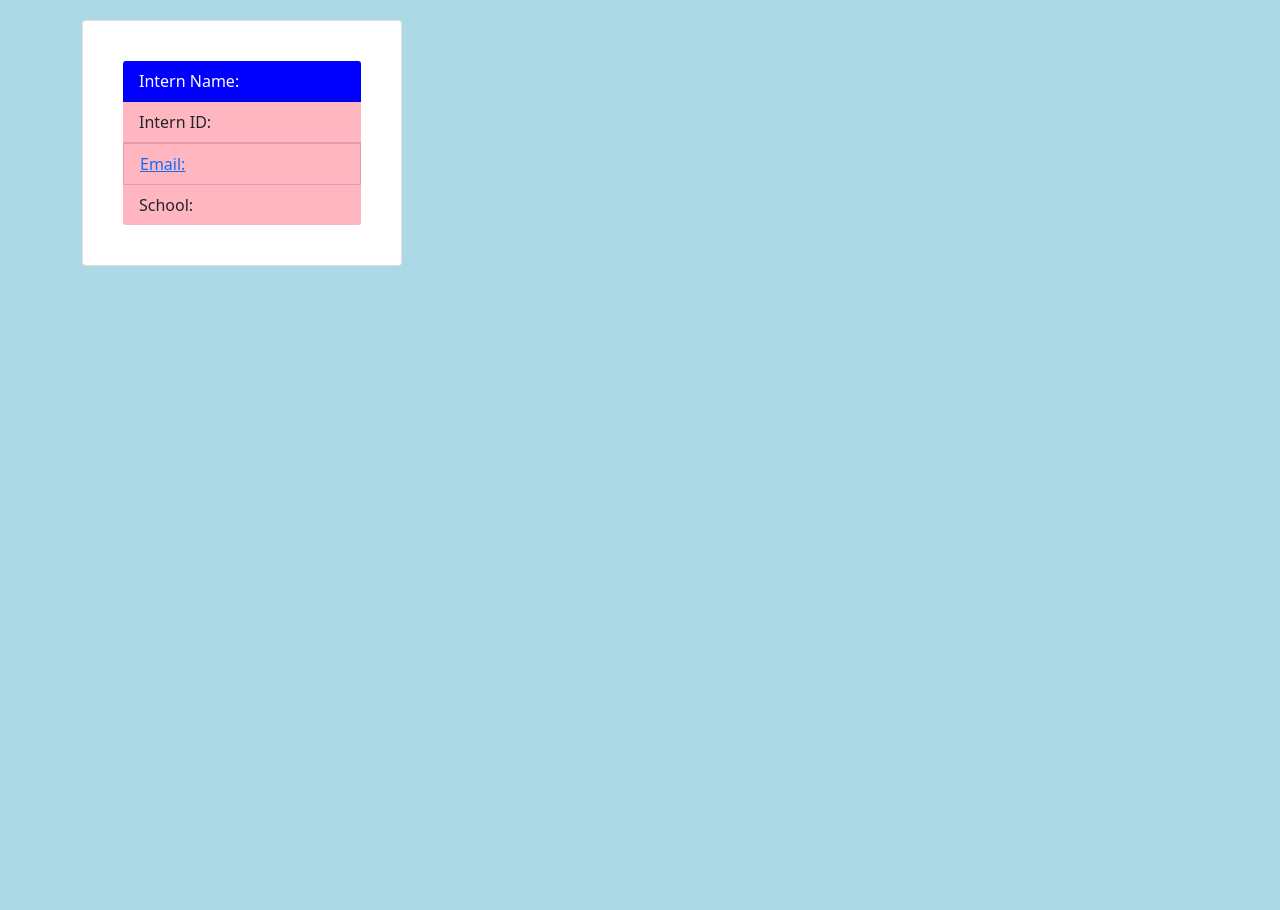
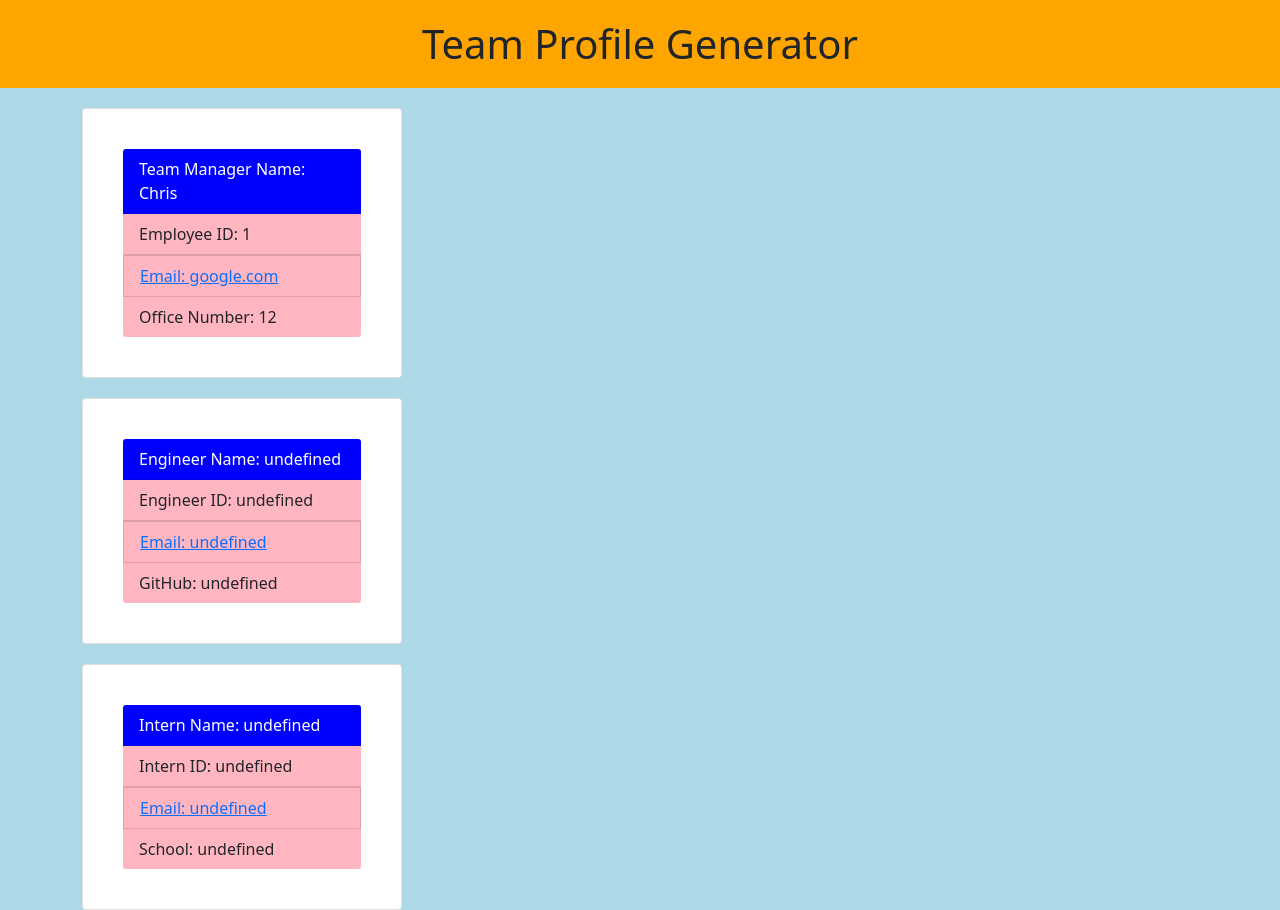
Before and after one commit to ckim1999/Project-Team-Profile-Gen, a website: page intern.html in a window 1280 px wide. Before the commit the page ends 800 px from the top, so only its background shows below. Drawn offline with nearby package versions, Linux system fonts and the light colour scheme.

Commit message:
combined the 3 html files into the manager.html and added to the info variable in the js file

```diff
--- a/intern.html
+++ b/intern.html
@@ -1,4 +1,5 @@
-<!DOCTYPE html>
+
+    <!DOCTYPE html>
 <html lang="en">
 <head>
     <meta charset="UTF-8">
@@ -11,14 +12,34 @@
     <link rel="stylesheet" href="style.css">
 </head>
 <body>
+    <!--input header-->
+    <h1>Team Profile Generator</h1>
     <div class="container">
         <!--created a card format to input my user's information-->
         <div class="card" style="width: 20rem; padding: 40px"">
-            <div class="card-header">Intern Name: </div>
+            <div class="card-header">Team Manager Name: Chris</div>
             <ul class="list-group list-group-flush">
-              <li class="list-group-item">Intern ID: </li>
-              <a href=""><li class="list-group-item">Email: </li></a>
-              <li class="list-group-item">School: </li>
+              <li class="list-group-item">Employee ID: 1</li>
+              <a href="google.com"><li class="list-group-item">Email: google.com</li></a>
+              <li class="list-group-item">Office Number: 12</li>
+            </ul>
+        </div>
+        <!--created a card format to input my user's information-->
+        <div class="card" style="width: 20rem; padding: 40px"">
+            <div class="card-header">Engineer Name: undefined</div>
+            <ul class="list-group list-group-flush">
+                <li class="list-group-item">Engineer ID: undefined</li>
+                <a href="undefined"><li class="list-group-item">Email: undefined</li></a>
+                <li class="list-group-item">GitHub: undefined</li>
+            </ul>
+        </div>
+        <!--created a card format to input my user's information-->
+        <div class="card" style="width: 20rem; padding: 40px"">
+            <div class="card-header">Intern Name: undefined</div>
+            <ul class="list-group list-group-flush">
+                <li class="list-group-item">Intern ID: undefined</li>
+                <a href="undefined"><li class="list-group-item">Email: undefined</li></a>
+                <li class="list-group-item">School: undefined</li>
             </ul>
         </div>
     </div>
```
Also changed, not shown: index.js (+56 -36 lines), manager.html (+20 -1 lines), web.html (added, +47 -0 lines).
